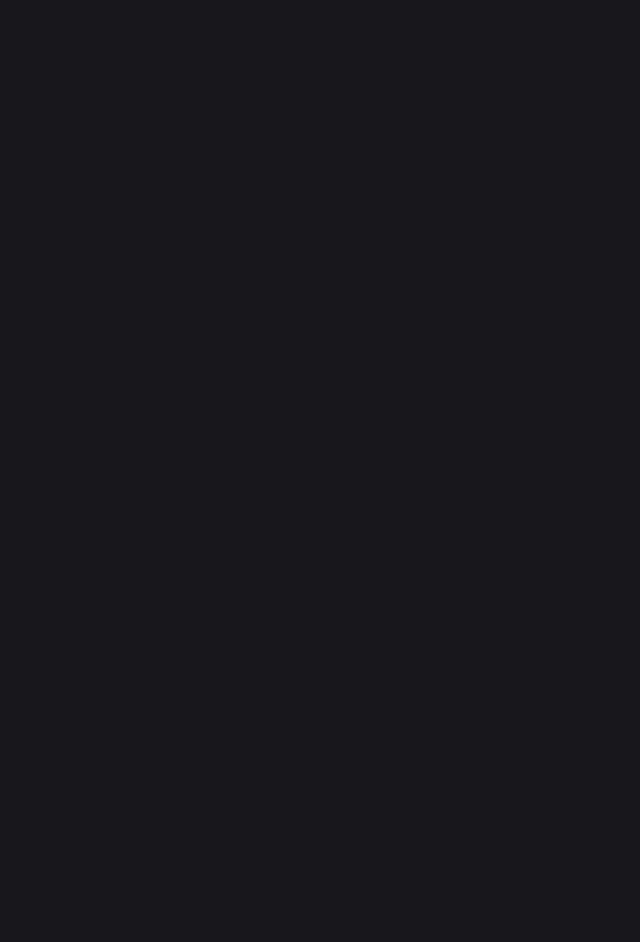
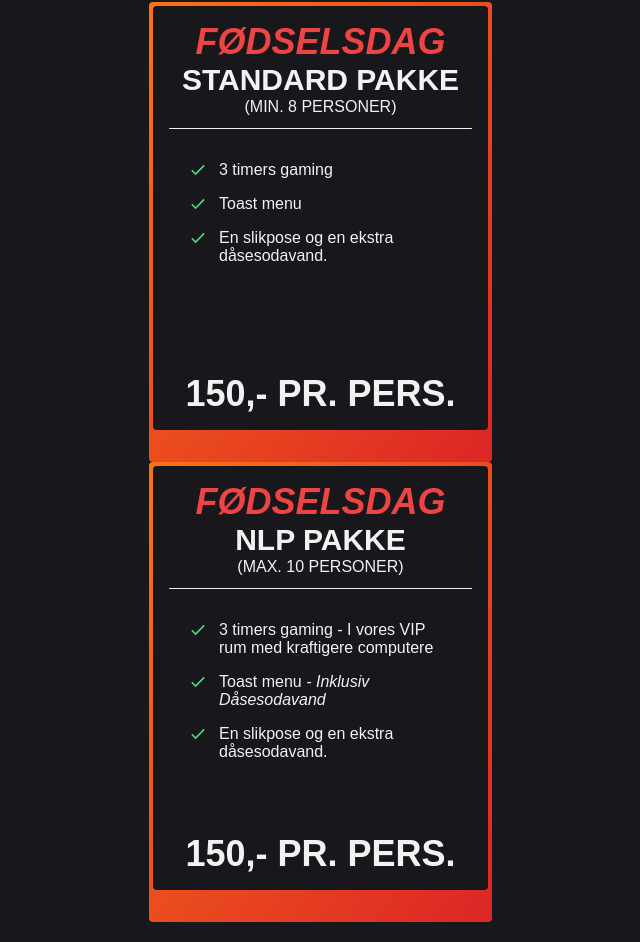
Before and after one commit to TobiasRoland123/next_level, a Next.js app: page / in a window 1280 px wide. Shown: the part 1557-2499 px from the top of the page, without its empty margins (320-960 px from the left). Before the commit the page ends 1579 px from the top, so only its background shows below. Built offline with nearby package versions, Linux system fonts and the light colour scheme.

Commit message:
Before i fuck up the types n shit

```diff
--- a/src/components/Cards/Card.tsx
+++ b/src/components/Cards/Card.tsx
@@ -20,6 +20,8 @@ const cardVariants = cva('w-52 h-80 rounded bg-gradient-to-br cursor-pointer', {
       expert: 'text-fuchsia-500 from-fuchsia-400 to-fuchsia-600',
       master: 'text-red-500 from-orange-500 to-red-600',
       nlp: 'text-amber-500 w-[938px] h-[507px] from-yellow-400 to-amber-600',
+      bday1: 'text-red-500 w-[343px] h-[460px] from-orange-500 to-red-600',
+      bday2: 'text-red-500 w-[343px] h-[460px] from-orange-500 to-red-600',
     },
     size: {
       default: 'px-1 py-1',
@@ -112,12 +114,62 @@ const Card = forwardRef<HTMLDivElement, CardProps>(
                   animate={isHovered ? 'hover' : 'default'}
                   transition={{ duration: 0.1 }}
                   variants={InnerBoxVariants}
-                  className="bg-primaryCol flex flex-col p-4 w-full h-72 rounded"
+                  className={`bg-primaryCol flex flex-col p-4 w-full ${
+                    variant === 'bday1' || variant === 'bday2' ? 'h-[424px]' : 'h-72'
+                  } rounded`}
                 >
                   <h2 className={clsx(variant, 'text-center text-4xl')}>{header}</h2>
+                  {variant === 'bday1' || variant === 'bday2' ? (
+                    <>
+                      <h3 className=" text-secondaryCol text-center text-3xl">
+                        {variant === 'bday1' ? 'Standard' : 'Nlp'} pakke
+                      </h3>
+                      <p className=" text-center text-secondaryCol uppercase">
+                        {variant === 'bday1' ? '(min. 8 personer)' : '(MAX. 10 personer)'}
+                      </p>
+                    </>
+                  ) : (
                     <h3 className=" text-secondaryCol text-center text-3xl">{timeAntal} timer</h3>
+                  )}
+
                   <div className="h-[1px] my-3 bg-secondaryCol rounded"></div>
                   <div className="flex flex-col justify-between h-3/4">
+                    {variant === 'bday1' || variant === 'bday2' ? (
+                      <div className="flex flex-col gap-4 p-5">
+                        <div className="flex flex-row gap-3">
+                          <IoMdCheckmark
+                            className="text-green-400 shrink-0"
+                            size="18"
+                          />
+                          <p className=" text-secondaryCol">
+                            3 timers gaming{' '}
+                            {variant === 'bday2' && '- I vores VIP rum med kraftigere computere'}
+                          </p>
+                        </div>
+
+                        <div className="flex flex-row gap-3">
+                          <IoMdCheckmark
+                            className="text-green-400 shrink-0"
+                            size="18"
+                          />
+                          <p className="text-secondaryCol">
+                            Toast menu{' '}
+                            {variant === 'bday2' && (
+                              <span className="italic font-light">- Inklusiv Dåsesodavand</span>
+                            )}
+                          </p>
+                        </div>
+                        <div className="flex flex-row gap-3">
+                          <IoMdCheckmark
+                            className="text-green-400 shrink-0"
+                            size="18"
+                          />
+                          <p className=" text-secondaryCol">
+                            En slikpose og en ekstra dåsesodavand.
+                          </p>
+                        </div>
+                      </div>
+                    ) : (
                       <div className="flex flex-col gap-2">
                         {oprettelseInkl && (
                           <div className="flex flex-row gap-3">
@@ -134,7 +186,8 @@ const Card = forwardRef<HTMLDivElement, CardProps>(
                             size="18"
                           />
                           <p className=" text-center text-secondaryCol">
-                          {timeAntal && totalPris && Math.round(totalPris / timeAntal)}kr. pr. time{' '}
+                            {timeAntal && totalPris && Math.round(totalPris / timeAntal)}kr. pr.
+                            time{' '}
                           </p>
                         </div>
                         <div className="flex flex-row gap-3">
@@ -148,9 +201,18 @@ const Card = forwardRef<HTMLDivElement, CardProps>(
                           </p>
                         </div>
                       </div>
+                    )}
+
                     <div>
+                      {variant === 'bday1' || variant === 'bday2' ? (
+                        <h3 className="text-secondaryCol text-center text-4xl">
+                          {totalPris},- pr. pers.
+                        </h3>
+                      ) : (
                         <h3 className="text-secondaryCol text-center text-4xl">{totalPris},-</h3>
-                      {!oprettelseInkl && (
+                      )}
+
+                      {!oprettelseInkl && variant !== 'bday1' && variant !== 'bday2' && (
                         <p className="text-secondaryCol text-center">(+35 kr i oprettelse)</p>
                       )}
                     </div>
--- a/src/pages/index.tsx
+++ b/src/pages/index.tsx
@@ -54,7 +54,18 @@ export default function Home() {
           oprettelseInkl
         ></Card>
       </div>
-      <div className="m-auto"></div>
+      <div className="m-auto">
+        <Card
+          variant={'bday1'}
+          header="Fødselsdag"
+          totalPris={150}
+        ></Card>
+        <Card
+          variant={'bday2'}
+          header="Fødselsdag"
+          totalPris={150}
+        ></Card>
+      </div>
     </div>
   );
 }
--- a/src/styles/globals.css
+++ b/src/styles/globals.css
@@ -88,6 +88,8 @@ small {
     --expertGradient: #e879f9, #c026d3;
     --masterGradient: #f97316, #dc2626;
     --nlpGradient: #ebd720, #ef7300;
+    --bday1Gradient: #f97316, #dc2626;
+    --bday2Gradient: #f97316, #dc2626;
     --rotate: 132deg;
 
     --level1Shadow: rgba(96, 143, 198, 0.39);
@@ -96,6 +98,8 @@ small {
     --expertShadow: rgba(152, 0, 165, 0.39);
     --masterShadow: rgba(165, 0, 0, 0.39);
     --nlpShadow: rgba(165, 82, 0, 0.39);
+    --bday1Shadow: rgba(165, 0, 0, 0.39);
+    --bday2Shadow: rgba(165, 0, 0, 0.39);
 
     --background: 255, 8%, 10%, 1;
     --foreground: 0 0% 95%;
```
Lines whose indentation alone changed are shown as unchanged.
